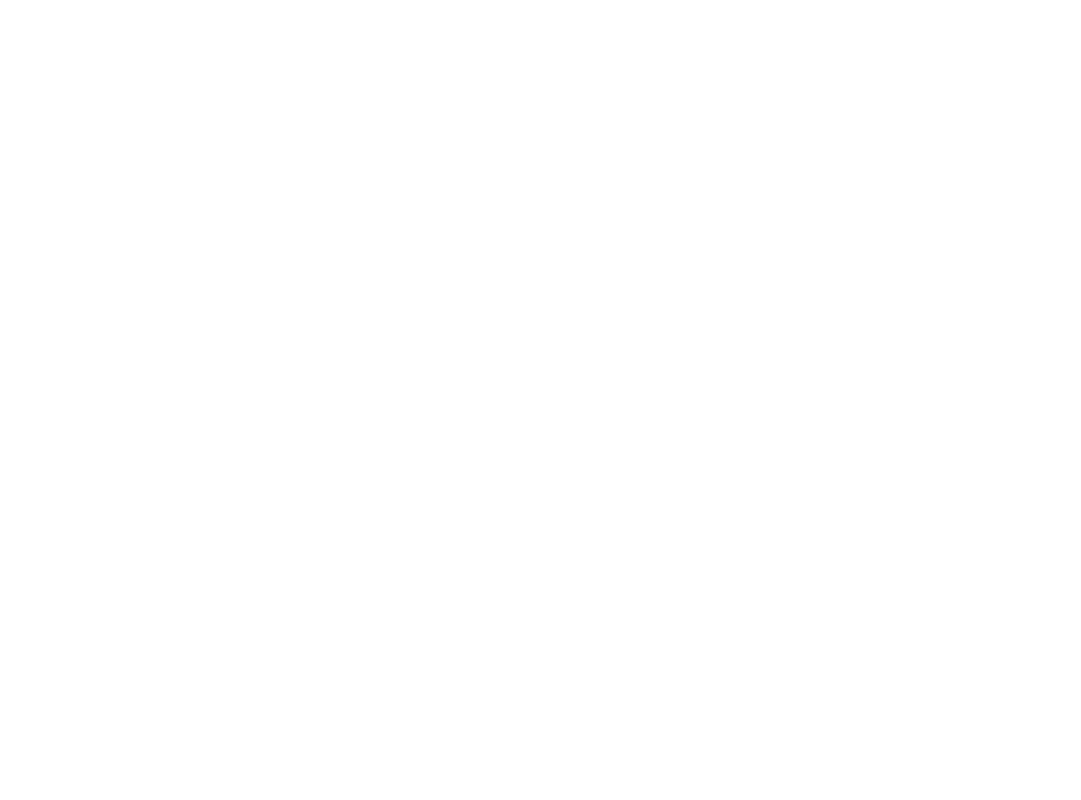
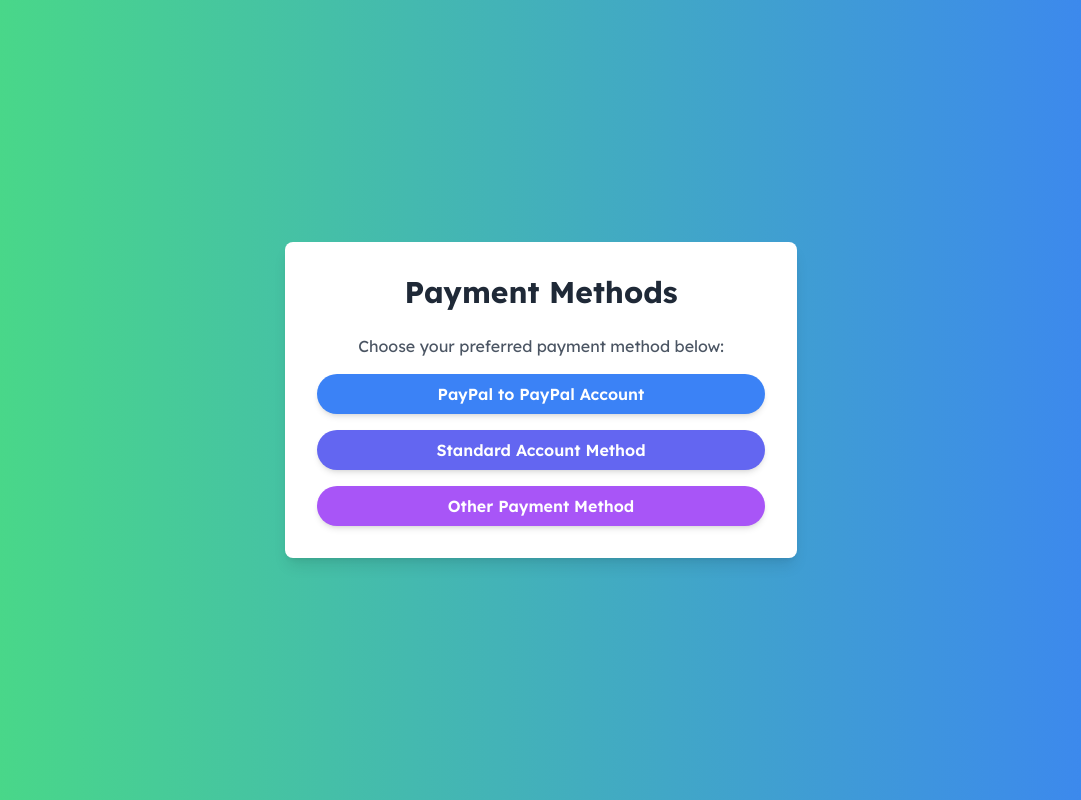
Before and after one commit to bhautikT/paypalfront, a React (Create React App) app: page / in a window 1280 px wide. Shown: the whole page, without its empty margins (99-1180 px from the left). Built offline with nearby package versions, Linux system fonts and the light colour scheme.

Commit message:
-home page

```diff
--- a/src/modules/payments/PapPaTopaypal.jsx
+++ b/src/modules/payments/PaypalTopaypal/PapPaTopaypal.jsx
@@ -1,6 +1,6 @@
 import React from 'react';
 import { useDispatch, useSelector } from 'react-redux';
-import { CreateOrder } from '../../Api/services/PaypalTopaypalService';
+import { CreateOrder } from '../../../Api/services/PaypalTopaypalService';
 
 function PapPaTopaypal() {
   const dispatch = useDispatch();
--- a/src/modules/payments/ReturnPage.jsx
+++ b/src/modules/payments/PaypalTopaypal/ReturnPage.jsx
@@ -2,7 +2,7 @@
 import React, { useEffect } from 'react';
 import { useLocation, useNavigate } from 'react-router-dom';
 import { useDispatch, useSelector } from 'react-redux';
-import { capturePAyment } from '../../Api/services/PaypalTopaypalService';
+import { capturePAyment } from '../../../Api/services/PaypalTopaypalService';
 
 const ReturnUrl = () => {
   const { loading } = useSelector((state) => state.payPaltoPaypal);
@@ -62,7 +62,7 @@
               Payment Confirmation Successful!
             </h1>
             <button
-              onClick={() => navigate('/')}
+              onClick={() => navigate('/home')}
               className="bg-green-500 hover:bg-green-600 text-white font-semibold py-2 px-4 rounded-full shadow-md transition duration-300"
             >
               Go Back to Home
--- /dev/null
+++ b/src/modules/payments/commonComponents/Home.jsx
@@ -0,0 +1,42 @@
+// src/components/HomePage.js
+import React from 'react';
+import { useNavigate } from 'react-router-dom';
+
+const HomePage = () => {
+  const navigate = useNavigate();
+
+  return (
+    <div className="flex flex-col items-center justify-center min-h-screen bg-gradient-to-r from-green-400 to-blue-500">
+      <div className="bg-white rounded-lg shadow-lg p-8 max-w-lg w-full text-center">
+        <h1 className="text-3xl font-bold text-gray-800 mb-6">Payment Methods</h1>
+        <p className="text-gray-600 mb-4">
+          Choose your preferred payment method below:
+        </p>
+
+        <div className="space-y-4">
+          <button
+            onClick={() => navigate('/paypal-to-paypal')}
+            className="w-full bg-blue-500 hover:bg-blue-600 text-white font-semibold py-2 px-4 rounded-full shadow-md transition duration-300"
+          >
+            PayPal to PayPal Account
+          </button>
+          <button
+            onClick={() => navigate('/standard-account')}
+            className="w-full bg-indigo-500 hover:bg-indigo-600 text-white font-semibold py-2 px-4 rounded-full shadow-md transition duration-300"
+          >
+            Standard Account Method
+          </button>
+          {/* Add more buttons as needed for additional methods */}
+          <button
+            onClick={() => navigate('/other-method')}
+            className="w-full bg-purple-500 hover:bg-purple-600 text-white font-semibold py-2 px-4 rounded-full shadow-md transition duration-300"
+          >
+            Other Payment Method
+          </button>
+        </div>
+      </div>
+    </div>
+  );
+};
+
+export default HomePage;
--- a/src/routes/routes.js
+++ b/src/routes/routes.js
@@ -7,18 +7,19 @@
 import Login from "../modules/auth/Login";
 import Dashboard from "../modules/dashboard";
 import Layoat from "../modules/layout/Layoat";
-import PapPaTopaypal from "../modules/payments/PapPaTopaypal";
-import ReturnUrl from "../modules/payments/ReturnPage";
+import PapPaTopaypal from "../modules/payments/PaypalTopaypal/PapPaTopaypal";
+import ReturnUrl from "../modules/payments/PaypalTopaypal/ReturnPage";
+import HomePage from "../modules/payments/commonComponents/Home";
 
 const Router = () => {
   // Define public routes
   const publicRoutes = [
     {
-      path: "/login",
+      path: "/",
       element: (
         <Suspense>
           <PublicRoute>
-            <Login />
+            <HomePage/>
           </PublicRoute>
         </Suspense>
       ),
```
